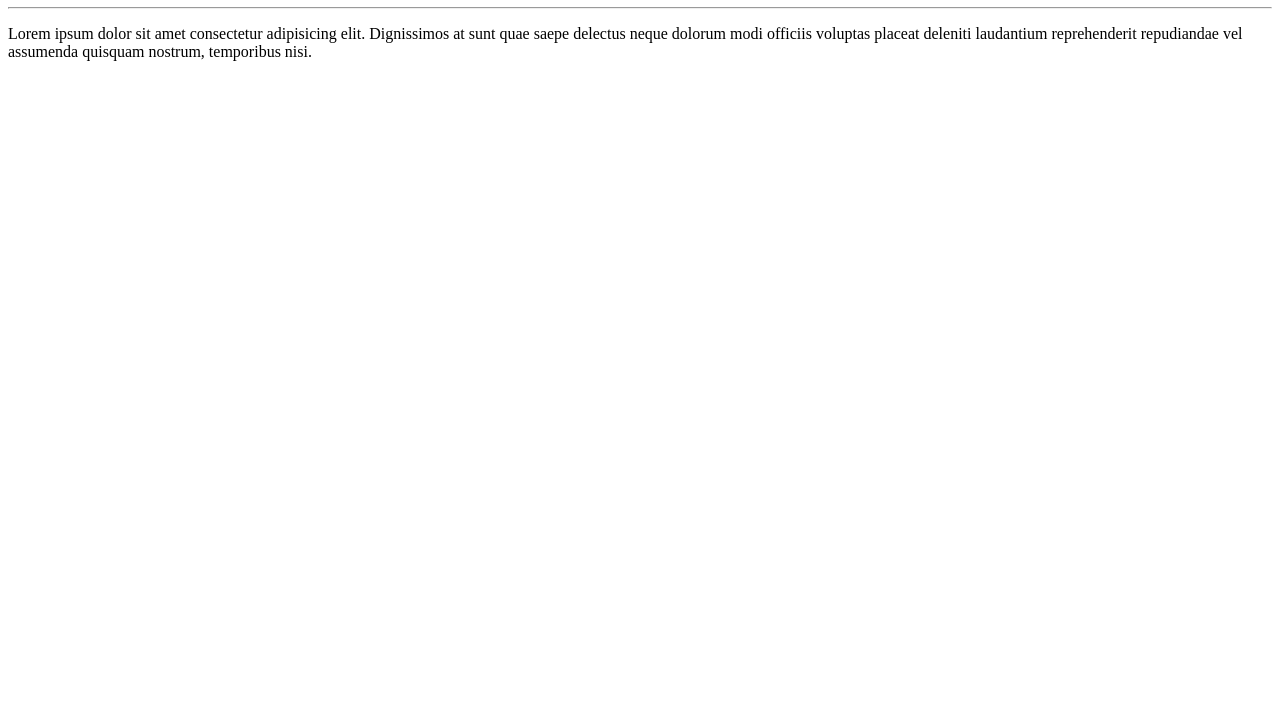
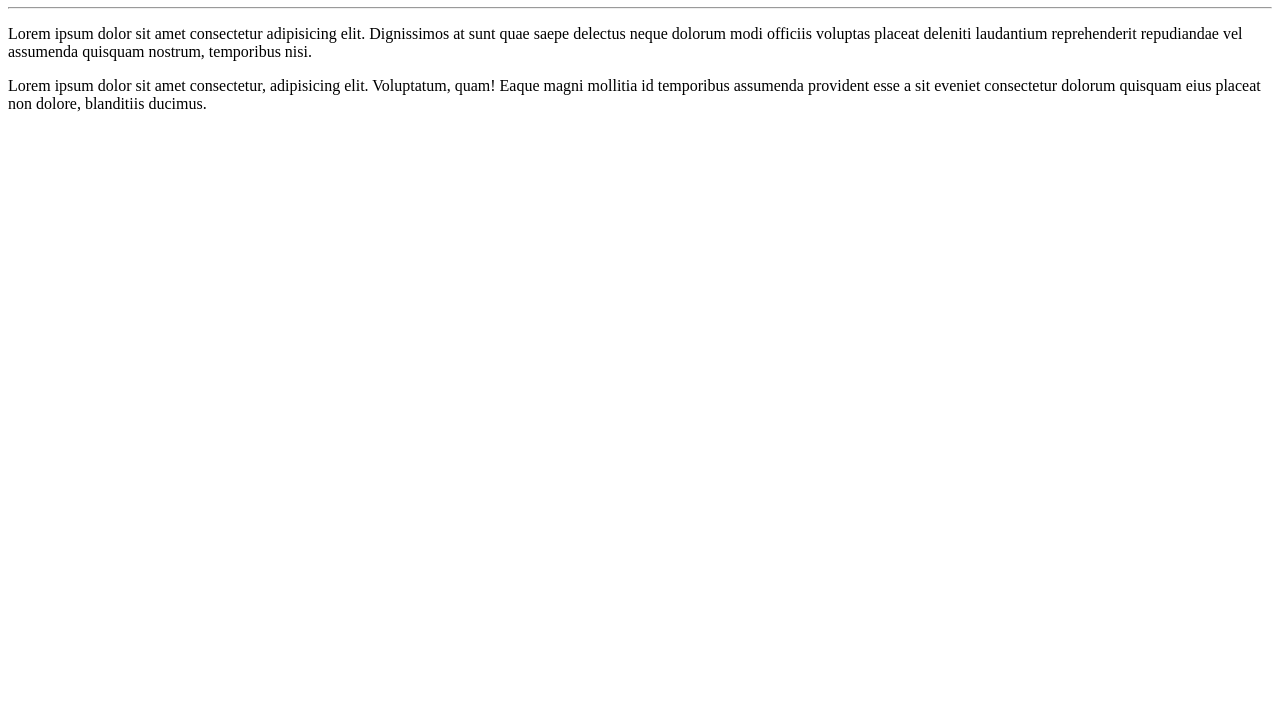
Before and after one commit to lucaso-rodrigues/Ola-Mundo, a plain HTML site: page site-exemplo/index.html in a window 1280 px wide. Shown: the part 73-800 px from the top of the page. Drawn offline with Linux system fonts and the light colour scheme.

Commit message:
Adicionei um parágrafo

```diff
--- a/site-exemplo/index.html
+++ b/site-exemplo/index.html
@@ -10,5 +10,6 @@
     <h1>Olá, Mundo!</h1>
     <hr>
     <p>Lorem ipsum dolor sit amet consectetur adipisicing elit. Dignissimos at sunt quae saepe delectus neque dolorum modi officiis voluptas placeat deleniti laudantium reprehenderit repudiandae vel assumenda quisquam nostrum, temporibus nisi.</p>
+    <p>Lorem ipsum dolor sit amet consectetur, adipisicing elit. Voluptatum, quam! Eaque magni mollitia id temporibus assumenda provident esse a sit eveniet consectetur dolorum quisquam eius placeat non dolore, blanditiis ducimus.</p>
 </body>
 </html>
```
